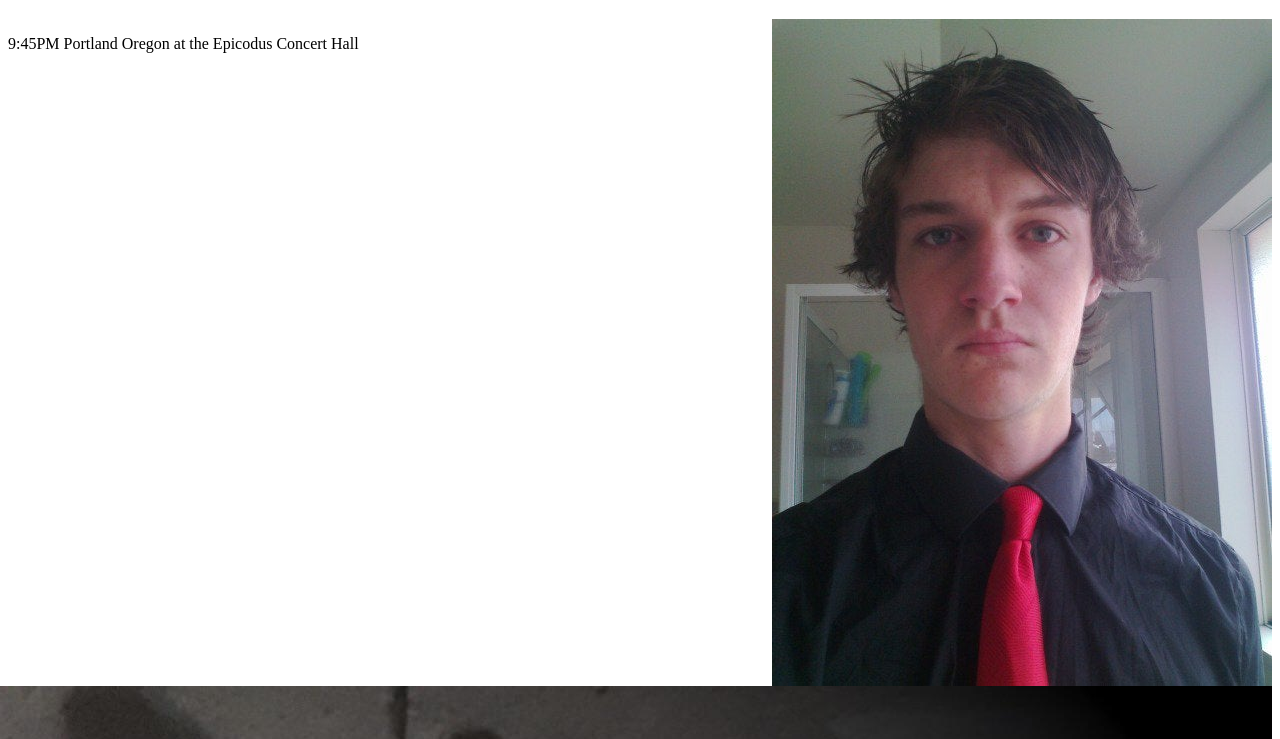
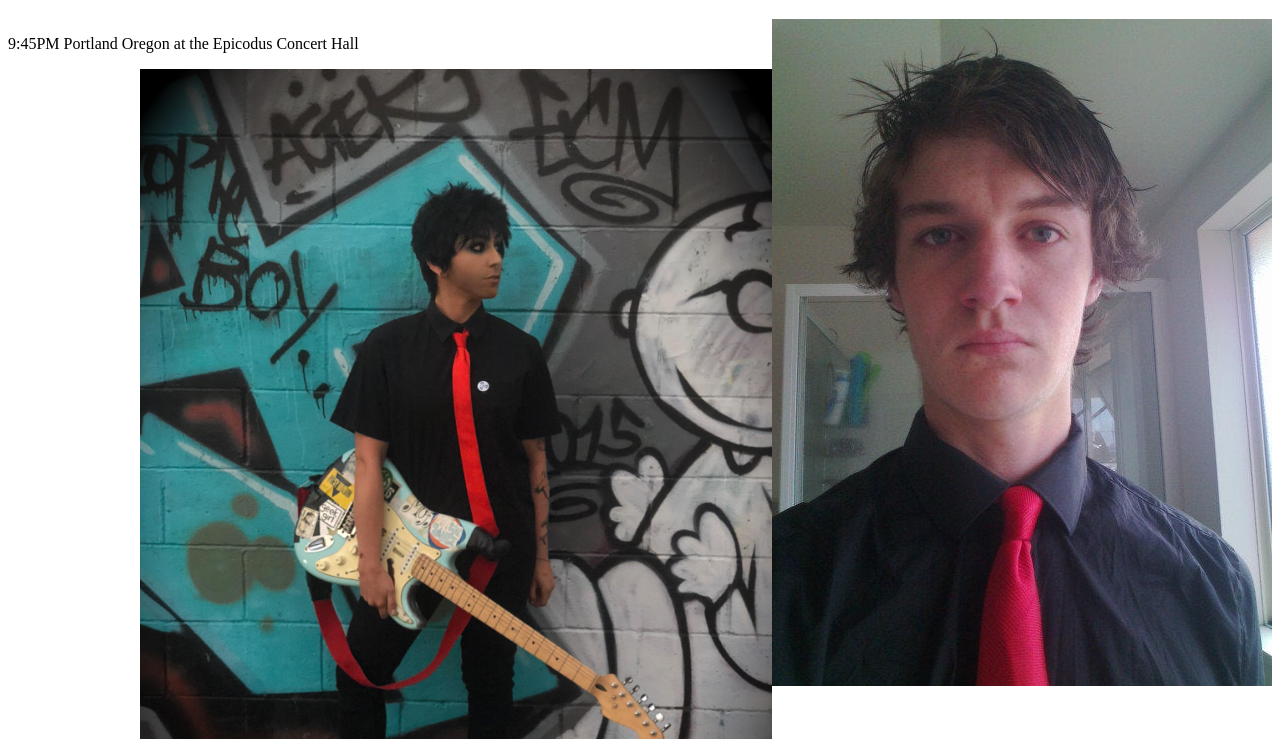
Before and after one commit to Chaseswendsen/greenday_concerts, a plain HTML site: page index.html in a window 1280 px wide. Shown: the part 61-800 px from the top of the page. Drawn offline with Linux system fonts and the light colour scheme.

Commit message:
Add to styles and removed some bugs
co-authored by Brycen Bartolome <brycenbartolome@gmail.com>
Co-authored by Forrest Reiland <freiland@email.arizona.edu>

```diff
--- a/css/styles.css
+++ b/css/styles.css
@@ -1,5 +1,6 @@
 img{
-  max width: 50%;
+  height: auto;
+  max-width: 50%;
   float: right;
 }
 p{
--- a/index.html
+++ b/index.html
@@ -5,14 +5,12 @@
   <title>Greenday Webpage</title>
   <body>
 <h1>Greenday Upcoming Concerts</h1>
-<div class=stuff>
   <img src="img/-VCqOwXoUhWJkDLKwZP8Lj9Xl7Lm6LepPrm84ImeYG8.jpg">
   <p>9:45PM Portland Oregon at the Epicodus Concert Hall</p>
   <img src="img/9phhqqo1imv11.jpg">
   <p>10:30PM Eugene Oregon at the Mcdonald Theater</p>
   <img src="img/atndw9i237w31.jpg">
   <p>10:30PM Gresham Oregon at the Palace Theater</p>
-</div>
 </body>
 
 
```
